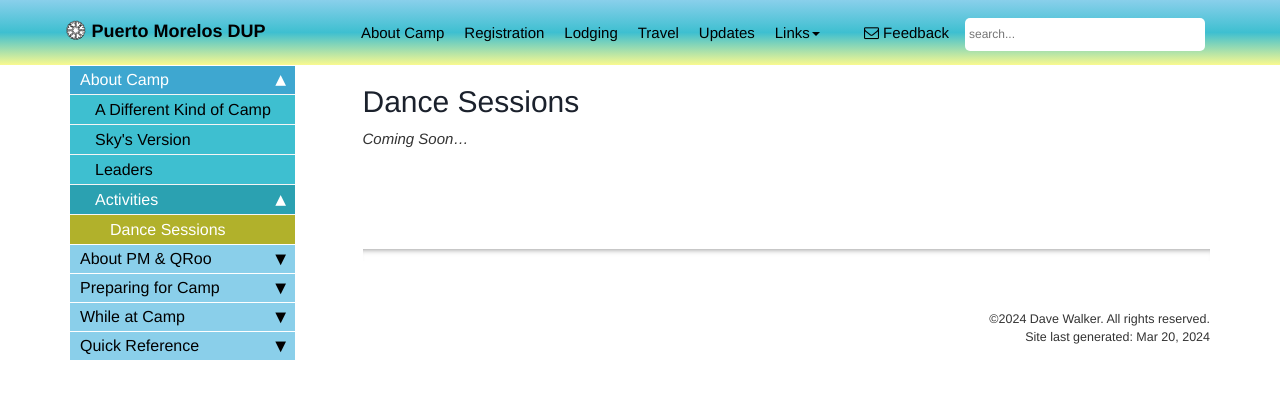
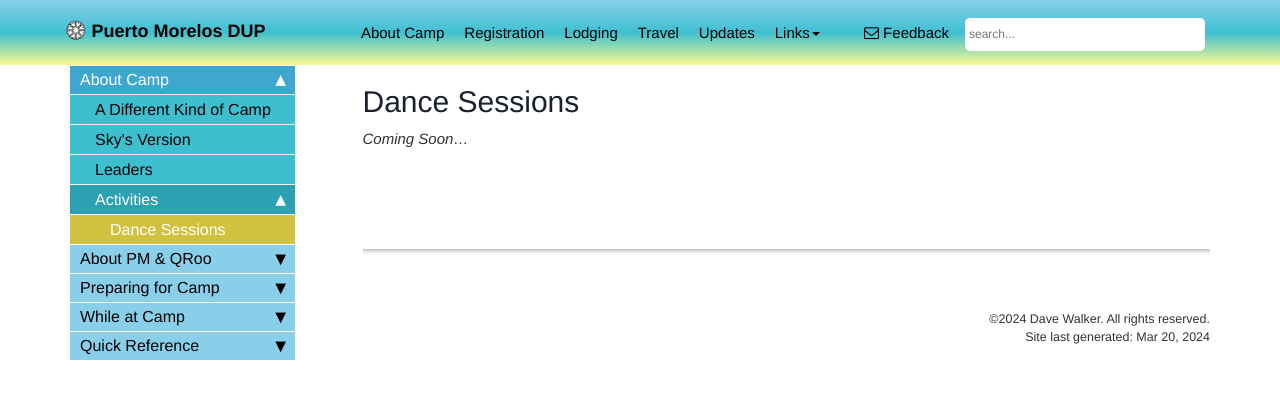
Before and after one commit to davewalker60/pmdup, a Jekyll site: the page built from pages/dance-sessions.md, in a window 1280 px wide. Shown: the top 399 px of the page. Built offline with Jekyll 4.4.1, drawn with Linux system fonts in a browser that asks for light colours; comment, search, counter and statistics services are not loaded.

Commit message:
Final? color tweaking

```diff
--- a/css/theme-dup.css
+++ b/css/theme-dup.css
@@ -9,11 +9,11 @@
 /* active */
     --sky_color1: hsl(197, 70%, 73%);
     --sea_color1: hsl(187, 61%, 53%);
-    --sand_color1: hsl(60, 55%, 53%);
+    --sand_color1: hsl(54, 90%, 65%);
 /* hover, selected */
     --sky_color2: hsl(197, 61%, 53%);
     --sea_color2: hsl(187, 61%, 43%);
-    --sand_color2: hsl(60, 61%, 43%);
+    --sand_color2: hsl(54, 61%, 53%);
 
     --ocean_color: #4f42b5;
     --heading_color: #1b212c;
```
